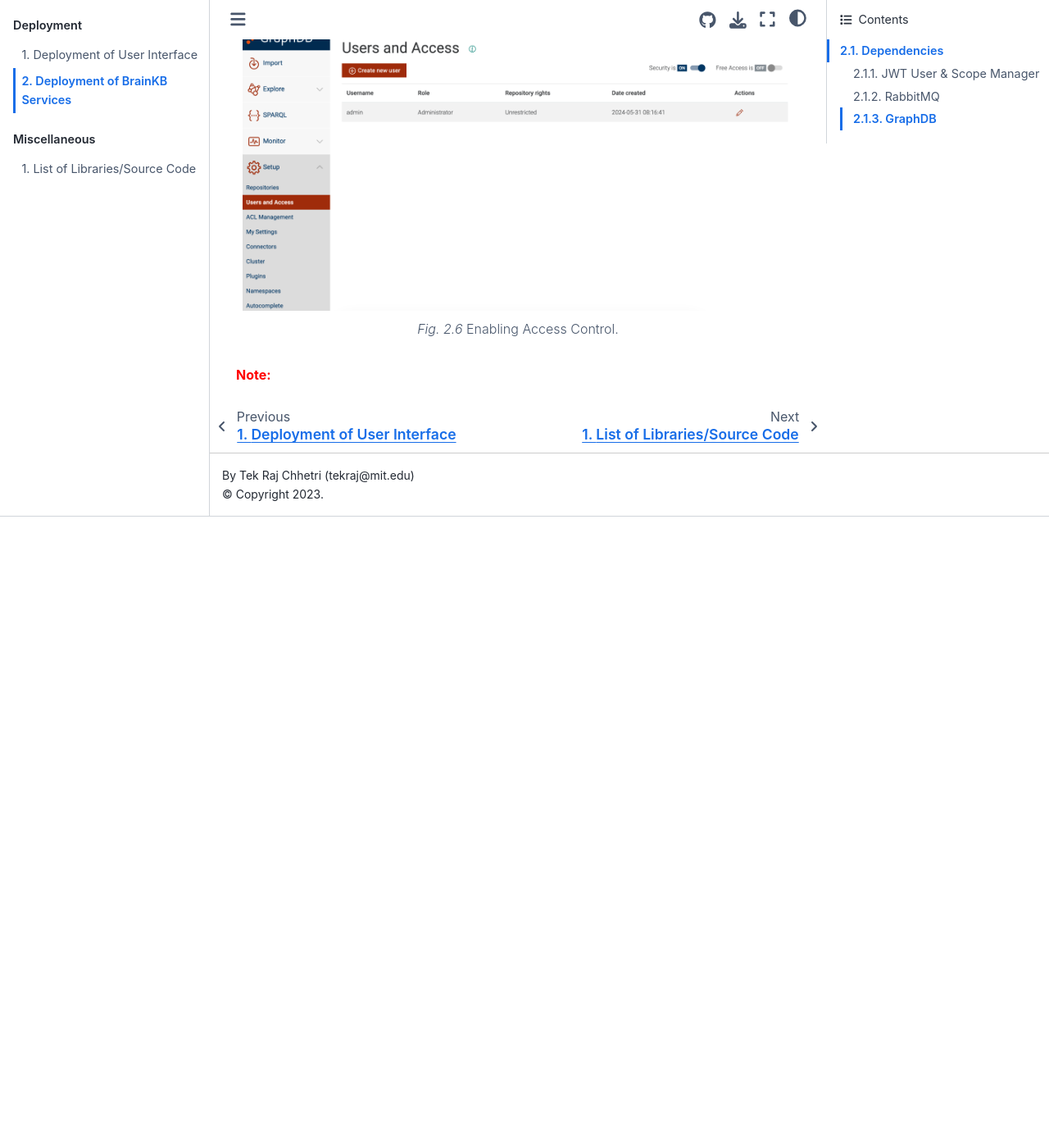
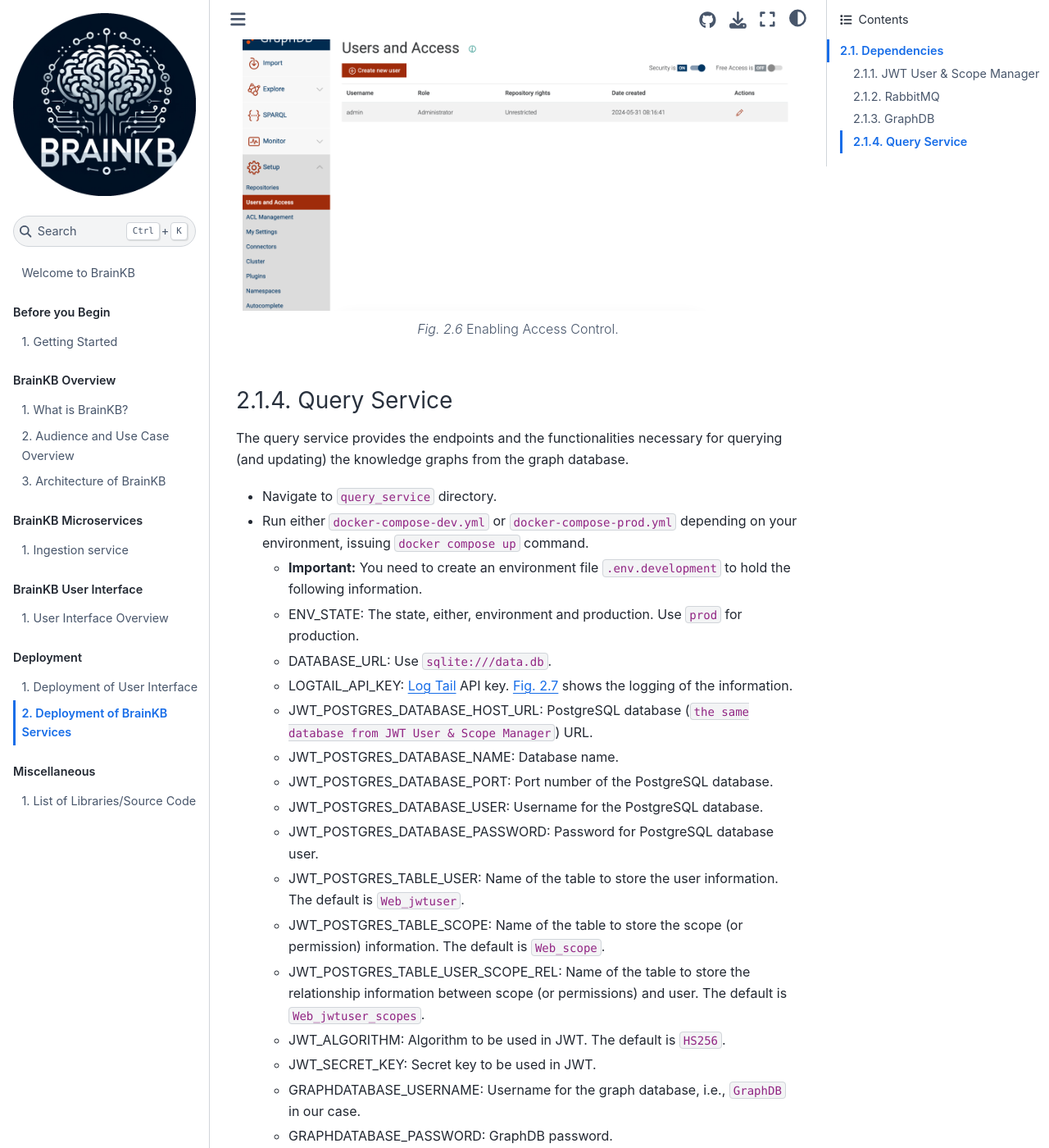
Before and after one commit to sensein/brainkbdocs, a Jupyter Book: the page built from docs/deployment_braikbservices.md, in a window 1280 px wide and 1400 px high, scrolled down 3775 px. Shown: the whole window at 82% size. Built offline with Jupyter Book 1.0.4 settings and Sphinx 7.4.7 and the Sphinx Book theme 1.1.4, drawn with Linux system fonts in a browser that asks for light colours; before the commit the page ends 4405 px from its top, so only the background shows below that; some of the changed text lies outside the part shown.

Commit message:
query service deployment information

````diff
--- a/docs/deployment_braikbservices.md
+++ b/docs/deployment_braikbservices.md
@@ -13,7 +13,7 @@
 The JWT User & Scope Manager helps to simplify the management of permissions and users for API endpoint access. It needs to be setup as a first step in order to use JWT based authentication.
 
 **Installation:**
-- Navigate to APItokenmanager directory.
+- Navigate to `APItokenmanager` directory.
 - Install PostgreSQL databse by running the Docker Compose file present inside _docker-postgresql_ folder.
 	- **Important:** You need to create an `.env` file to hold the following information.
 
@@ -49,7 +49,7 @@
 RabbitMQ is an open-source messaging broker software that is used in the ingestion process. Other microservices, i.e., workers, then consume the data that RabbitMQ holds in the messaging queue.
 
 **Installation:**
-- Navigate to rabbit-mq directory.
+- Navigate to `rabbit-mq` directory.
 - Run the `docker-compose.yml`, issuing `docker compose up` command.
 	- **Important:** You need to create an `.env` file and provide the following information.
 	- RABBITMQ_DEFAULT_USER: Username for the RabbitMQ that will be use to login.
@@ -63,21 +63,49 @@
 We use GraphDB to store our KGs.
 
 **Installation:**
-- Navigate to graphdb directory.
+- Navigate to `graphdb` directory.
 - Run the `docker-compose.yml`, issuing `docker compose up` command. After successful deployment, you should be able to see the following screen (see {numref}`graphdbwelcome`).
 
 ```{figure} graphdb.png
 :name: graphdbwelcome
 GraphDB Screen.
 ```
-- Access to the GraphDB is available to all users by default. To enable password based access, navigate to setup → users and access and enable security (see {numref}`setaccesscontrol`).
+- Access to the GraphDB is available to all users by default. To enable password based access, navigate to setup `→` users and access and enable security (see {numref}`setaccesscontrol`).
 
 ```{figure} setaccesscontrol.png
 :name: setaccesscontrol
 Enabling Access Control.
 ```
 
+### Query Service
+The query service provides the endpoints and the functionalities necessary for querying (and updating) the knowledge graphs from the graph database.
 
+- Navigate to `query_service` directory.
+- Run either `docker-compose-dev.yml` or `docker-compose-prod.yml` depending on your environment, issuing `docker compose up` command.
+	- **Important:** You need to create an environment file `.env.development` to hold the following information.
+	- ENV_STATE: The state, either, environment and production. Use `prod` for production.
+	- DATABASE_URL: Use `sqlite:///data.db`.
+	- LOGTAIL_API_KEY: [Log Tail](https://betterstack.com) API key. {numref}`logtaildemo` shows the logging of the information.
+	- JWT_POSTGRES_DATABASE_HOST_URL: PostgreSQL database (`the same database from JWT User & Scope Manager`) URL.
+	- JWT_POSTGRES_DATABASE_NAME: Database name.
+	- JWT_POSTGRES_DATABASE_PORT: Port number of the PostgreSQL database.
+	- JWT_POSTGRES_DATABASE_USER: Username for the PostgreSQL database.
+	- JWT_POSTGRES_DATABASE_PASSWORD: Password for PostgreSQL database user.
+	- JWT_POSTGRES_TABLE_USER: Name of the table to store the user information. The default is `Web_jwtuser`.
+	- JWT_POSTGRES_TABLE_SCOPE: Name of the table to store the scope (or permission) information. The default is `Web_scope`.
+	- JWT_POSTGRES_TABLE_USER_SCOPE_REL: Name of the table to store the relationship information between scope (or permissions) and user. The default is `Web_jwtuser_scopes`.
+	- JWT_ALGORITHM: Algorithm to be used in JWT. The default is `HS256`.
+	- JWT_SECRET_KEY: Secret key to be used in JWT.
+	- GRAPHDATABASE_USERNAME: Username for the graph database, i.e., `GraphDB` in our case.
+	- GRAPHDATABASE_PASSWORD: GraphDB password.
+	- GRAPHDATABASE_HOSTNAME: Hostname for the graph database. Default is `http://localhost`.
+	- GRAPHDATABASE_PORT: Graph database port number. Default is `7200`.
+	- GRAPHDATABASE_TYPE: Graph database type. Default is `GRAPHDB`, representing `GraphDB`.
+	- GRAPHDATABASE_REPOSITORY: The name of the repository (same as table in relational database). This may not be use in all graphdatabase but for GraphDB, which we use, it is a must.
 
+```{figure} logtaildemo.png
+:name: logtaildemo
+[Snapshots of the BrainKB logs from Log Tail](https://betterstack.com).
+```
 
 <b style="color:red;">Note:</b>
````
Also changed, not shown: docs/logtaildemo.png (added).
